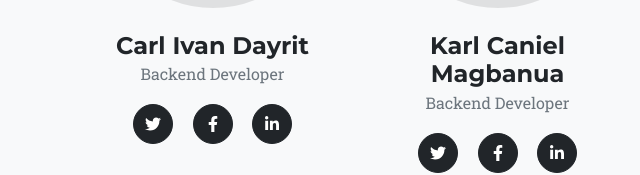
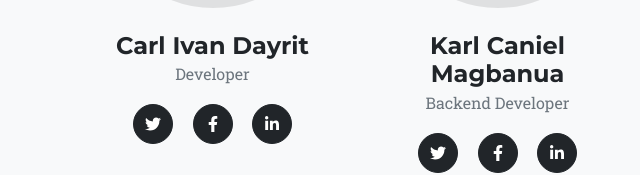
Before and after one commit to JCYhapon/weCode, a plain HTML site: page index.html in a window 1280 px wide. Shown: the part 5695-5870 px from the top of the page, 0-640 px from the left. Drawn offline with nearby package versions, Linux system fonts and the light colour scheme; no server answers.

Commit message:
changed team position

```diff
--- a/index.html
+++ b/index.html
@@ -502,7 +502,7 @@
                 alt="..."
               />
               <h4>Carl Ivan Dayrit</h4>
-              <p class="text-muted">Backend Developer</p>
+              <p class="text-muted">Developer</p>
               <a
                 class="btn btn-dark btn-social mx-2"
                 href="#!"
```
